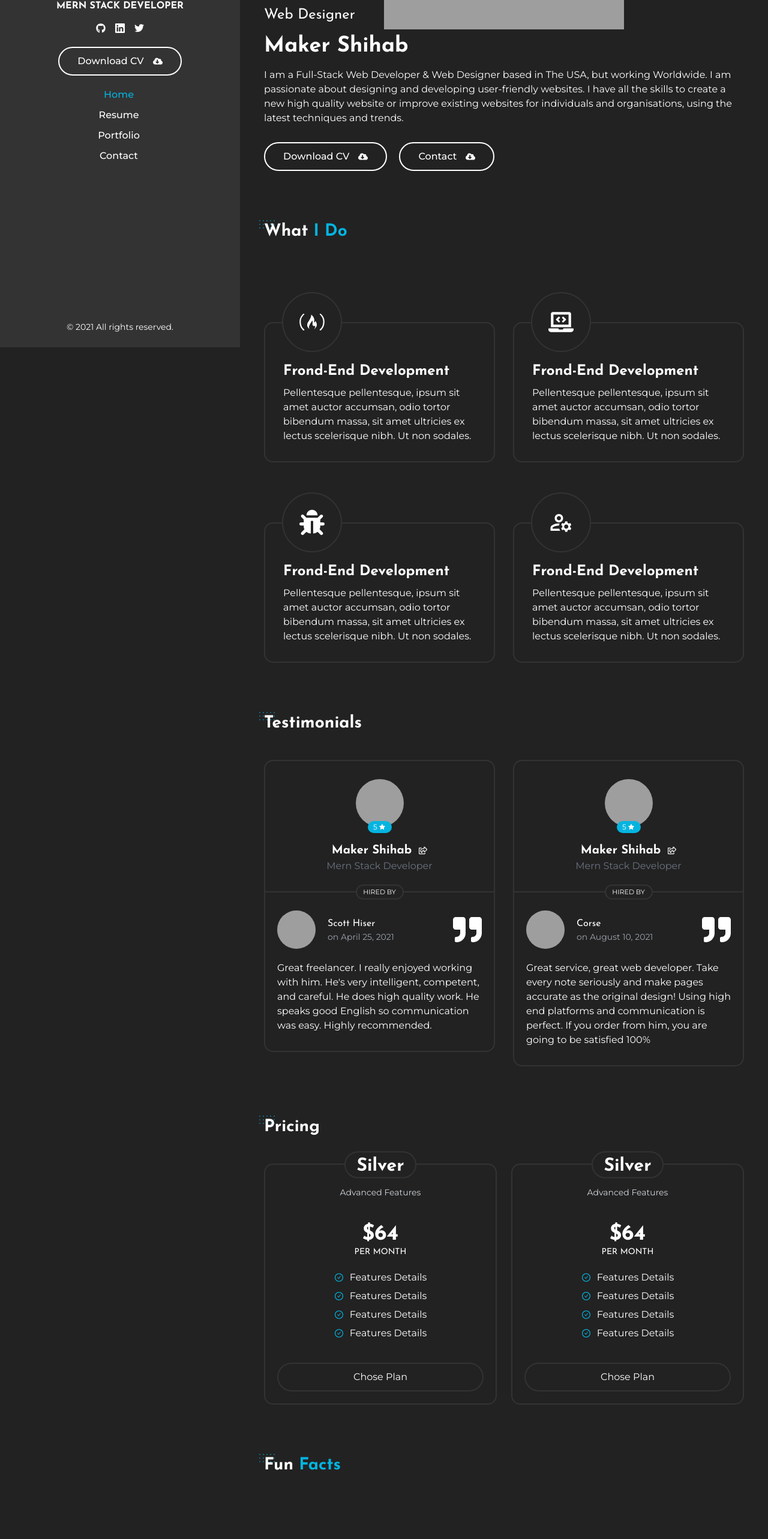
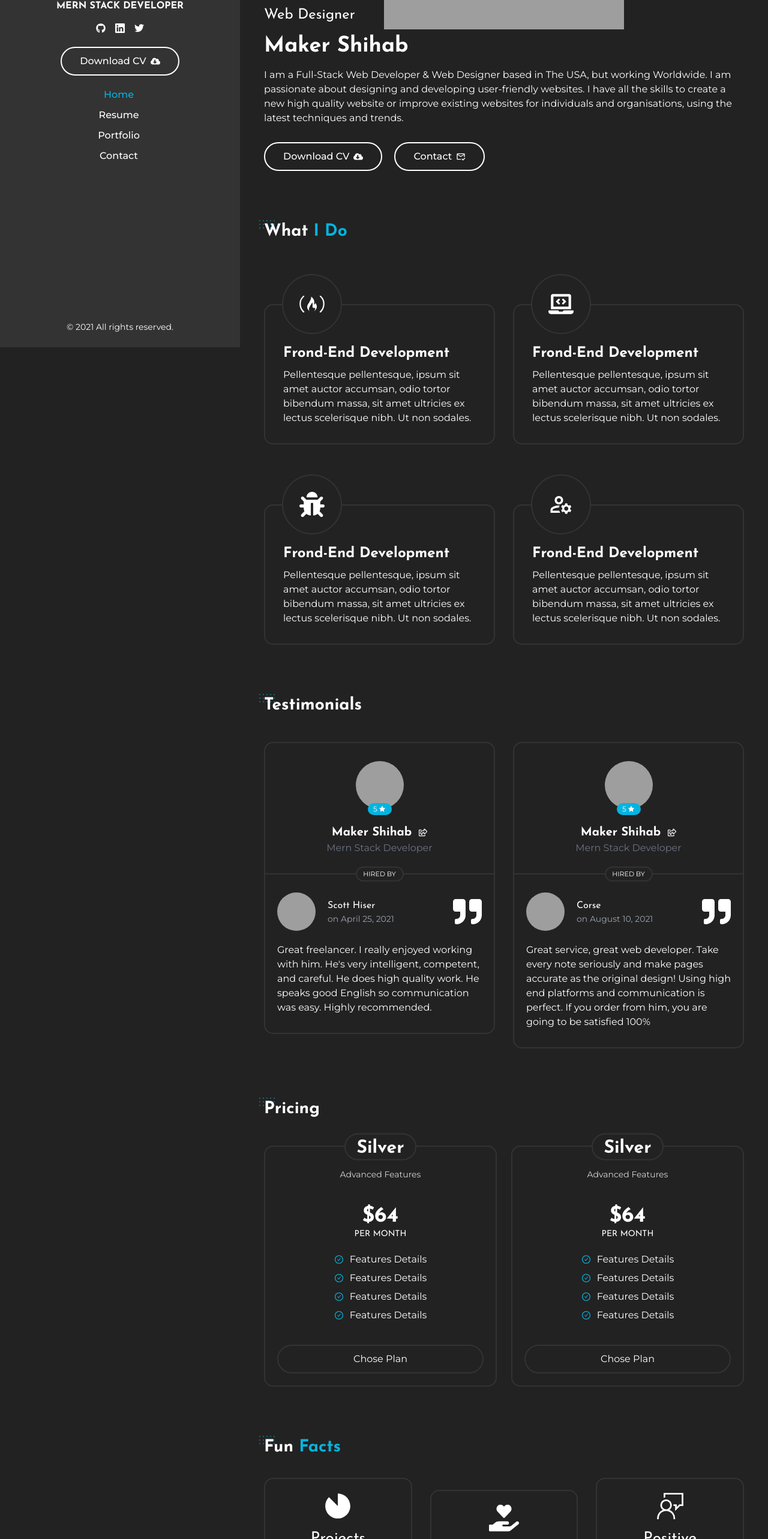
Before and after one commit to maker-shihab/Personal-Protfolio, a React (Create React App) app: page / in a window 1280 px wide. Shown: the part 221-2787 px from the top of the page at 60% size. Before the commit the page ends 2715 px from the top, so only its background shows below. Built offline with nearby package versions, Linux system fonts and the light colour scheme; grey boxes are pictures that could not be loaded.

Commit message:
Update some files

```diff
--- a/package.json
+++ b/package.json
@@ -7,6 +7,8 @@
     "@testing-library/jest-dom": "^5.16.4",
     "@testing-library/react": "^13.1.1",
     "@testing-library/user-event": "^13.5.0",
+    "axios": "^0.26.1",
+    "js-file-download": "^0.4.12",
     "react": "^18.0.0",
     "react-dom": "^18.0.0",
     "react-helmet": "^6.1.0",
--- a/src/App.css
+++ b/src/App.css
@@ -28,7 +28,7 @@ h6 {
   display: flex;
   align-items: center;
   justify-content: center;
-  column-gap: 15px;
+  column-gap: 7px;
   transition: 0.3s all ease-in;
 }
 .btn_primary:hover {
--- a/src/components/HomePage/HomePage.css
+++ b/src/components/HomePage/HomePage.css
@@ -11,7 +11,6 @@
 .works_items {
   display: grid;
   grid-template-columns: repeat(2, 1fr);
-  padding-top: 30px;
   column-gap: 30px;
 }
 .single_work_text {
@@ -178,3 +177,30 @@
 .pricing_single:hover .custome_title {
   border-color: #fff;
 }
+.funfact_content {
+  display: flex;
+  align-items: center;
+  justify-content: space-between;
+  padding-top: 30px;
+  column-gap: 30px;
+  padding-bottom: 50px;
+}
+.funfact_single {
+  text-align: center;
+  padding: 20px;
+  border-radius: 15px;
+  border: 2px solid #333;
+  width: 100%;
+  transition: 0.3s all ease-in;
+}
+.funfact_single svg {
+  margin: 0 auto;
+  font-size: 50px;
+}
+.funfact_single h3 {
+  font-size: 26px;
+  padding-top: 10px;
+}
+.funfact_single:hover {
+  border-color: rgb(255, 255, 255);
+}
--- a/src/components/HomePage/HomePage.js
+++ b/src/components/HomePage/HomePage.js
@@ -2,18 +2,18 @@ import React from "react";
 import Helmet from "react-helmet";
 import { AiFillStar, AiOutlineCheckCircle } from "react-icons/ai";
 import {
-  FaBug,
-  FaCloudDownloadAlt,
-  FaFreeCodeCamp,
-  FaLaptopCode,
+  FaBug, FaCloudDownloadAlt,
+  FaFreeCodeCamp, FaHandHoldingHeart, FaLaptopCode,
   FaQuoteRight,
   FaRegShareSquare
 } from "react-icons/fa";
-import { MdOutlineManageAccounts } from "react-icons/md";
+import { MdIncompleteCircle, MdOutlineManageAccounts, MdOutlineMarkEmailRead } from "react-icons/md";
+import { VscFeedback } from "react-icons/vsc";
 import { useNavigate } from "react-router-dom";
 import "./HomePage.css";
 const HomePage = () => {
   const navigate = useNavigate();
+
   return (
     <main>
       <Helmet>
@@ -42,7 +42,7 @@ const HomePage = () => {
               Download CV <FaCloudDownloadAlt />{" "}
             </button>
             <button className="btn_primary">
-              Contact <FaCloudDownloadAlt />{" "}
+              Contact <MdOutlineMarkEmailRead />{" "}
             </button>
           </div>
         </div>
@@ -258,6 +258,23 @@ const HomePage = () => {
         <h3 className="section-title">
           Fun <span>Facts</span>
         </h3>
+        <div className="funfact_content">
+          <div className="funfact_single">
+            <MdIncompleteCircle />
+            <h3>Projects Complite</h3>
+            <p>250+</p>
+          </div>
+          <div className="funfact_single">
+            <FaHandHoldingHeart />
+            <h3>Happy Clients</h3>
+            <p>120+</p>
+          </div>
+          <div className="funfact_single">
+            <VscFeedback />
+            <h3>Positive Feadback</h3>
+            <p>100%</p>
+          </div>
+        </div>
       </div>
     </main>
   );
```
Also changed, not shown: 1 other file (tests, documents, lock files or other folders).
